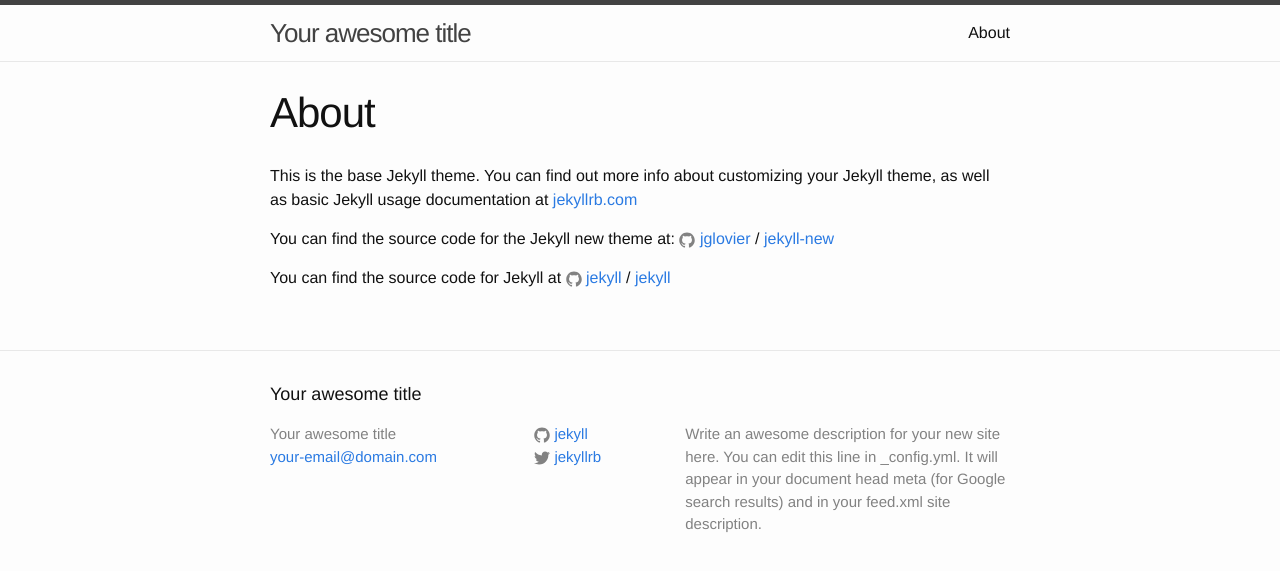
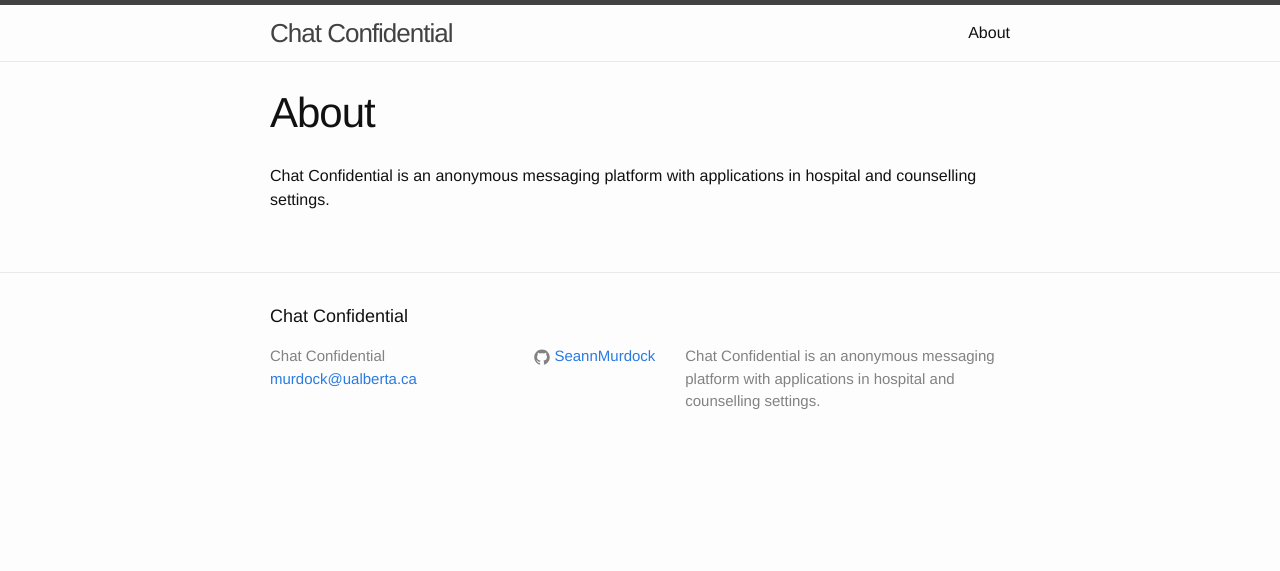
Before and after one commit to SeannMurdock/SeannMurdock.github.io, a Jekyll site: the page built from about.md, in a window 1280 px wide. Shown: the top 571 px of the page. Built offline with Jekyll 4.4.1, drawn with Linux system fonts in a browser that asks for light colours.

```diff
--- a/_config.yml
+++ b/_config.yml
@@ -6,16 +6,14 @@
 # 'jekyll serve'. If you change this file, please restart the server process.
 
 # Site settings
-title: Your awesome title
-email: your-email@domain.com
+title: Chat Confidential
+email: murdock@ualberta.ca
 description: > # this means to ignore newlines until "baseurl:"
-  Write an awesome description for your new site here. You can edit this
-  line in _config.yml. It will appear in your document head meta (for
-  Google search results) and in your feed.xml site description.
+  Chat Confidential is an anonymous messaging platform with applications in hospital
+  and counselling settings.
 baseurl: "" # the subpath of your site, e.g. /blog
-url: "http://yourdomain.com" # the base hostname & protocol for your site
-twitter_username: jekyllrb
-github_username:  jekyll
+url: "http://seannmurdock.github.io" # the base hostname & protocol for your site
+github_username:  SeannMurdock
 
 # Build settings
 markdown: kramdown
--- a/_posts/2016-05-09-welcome-to-jekyll.markdown
+++ b/_posts/2016-05-09-welcome-to-jekyll.markdown
@@ -1,8 +1,8 @@
 ---
 layout: post
-title:  "Welcome to Jekyll!"
+title:  "Previous Work"
 date:   2016-05-09 12:57:48 -0600
-categories: jekyll update
+categories: Chat Confidential
 ---
 You’ll find this post in your `_posts` directory. Go ahead and edit it and re-build the site to see your changes. You can rebuild the site in many different ways, but the most common way is to run `jekyll serve`, which launches a web server and auto-regenerates your site when a file is updated.
 
--- a/about.md
+++ b/about.md
@@ -4,12 +4,4 @@
 permalink: /about/
 ---
 
-This is the base Jekyll theme. You can find out more info about customizing your Jekyll theme, as well as basic Jekyll usage documentation at [jekyllrb.com](http://jekyllrb.com/)
-
-You can find the source code for the Jekyll new theme at:
-{% include icon-github.html username="jglovier" %} /
-[jekyll-new](https://github.com/jglovier/jekyll-new)
-
-You can find the source code for Jekyll at
-{% include icon-github.html username="jekyll" %} /
-[jekyll](https://github.com/jekyll/jekyll)
+Chat Confidential is an anonymous messaging platform with applications in hospital and counselling settings.
```
Also changed, not shown: index.html (+4 -4 lines), images/c.jpg (added), images/cordlessphone.jpg (added), images/healthkey.jpg (added), images/smiling_doctor.jpg (added), 2 other files.
